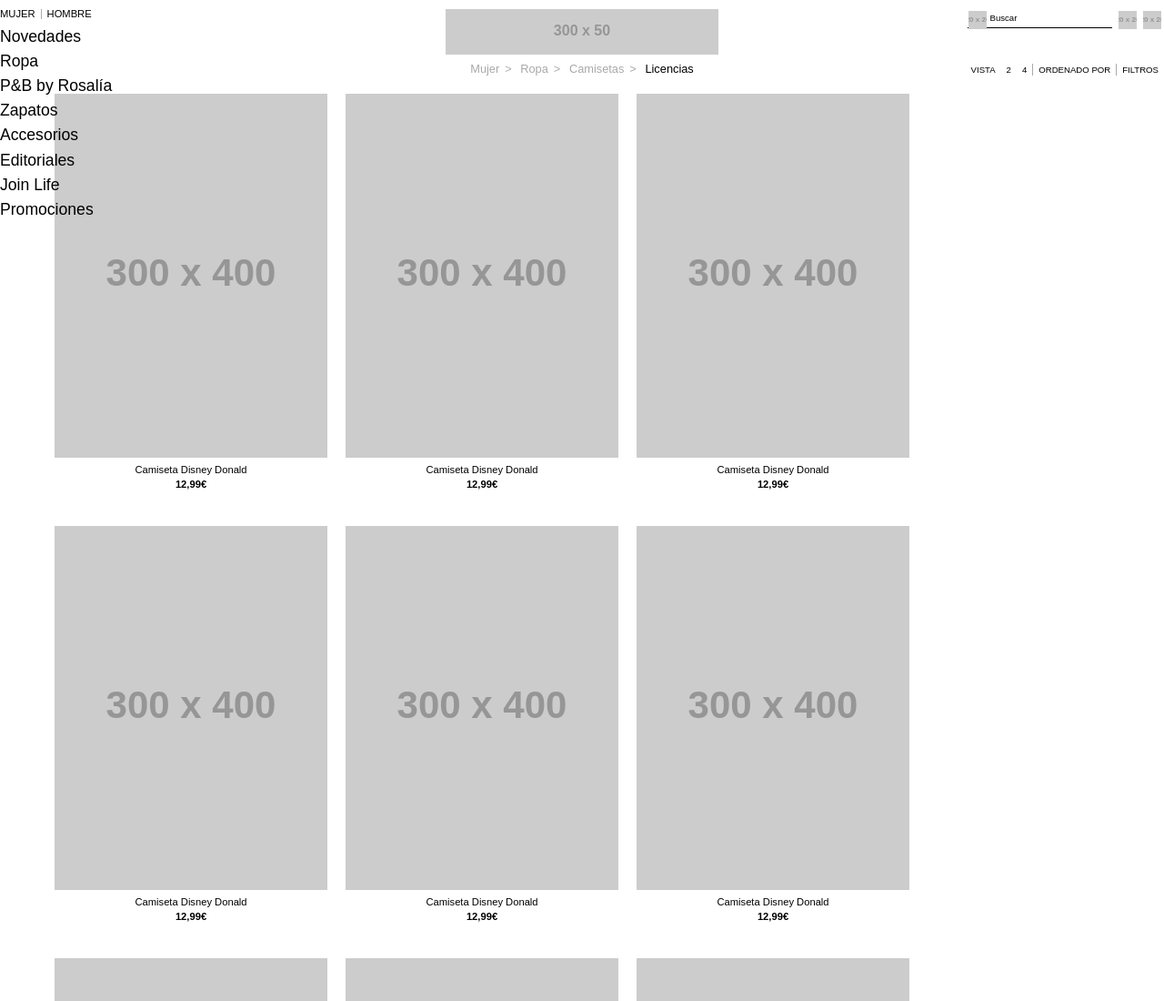
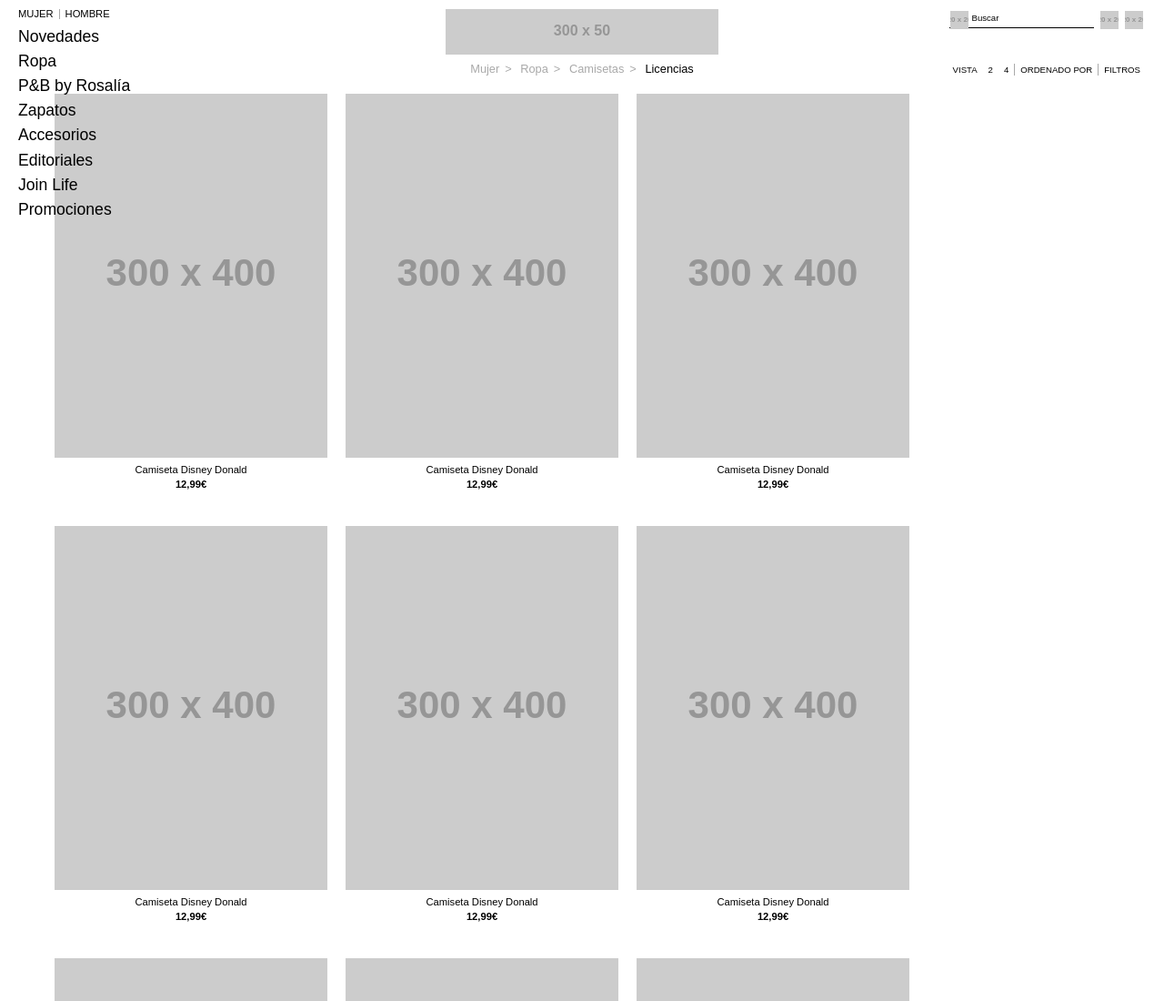
Before and after one commit to emanuelmunoz/tienda, a plain HTML site: page index.html in a window 1280 px wide. Shown: the top 1100 px of the page at 91% size. Drawn offline with Linux system fonts and the light colour scheme; placeholder pictures from the web are drawn by us.

Commit message:
fix overall padding

```diff
--- a/assets/css/styles.css
+++ b/assets/css/styles.css
@@ -26,6 +26,7 @@ header {
     height: 50px;
     margin-top: 10px;
     margin-bottom: 10px;
+    padding-inline: 20px;
     display: flex;
     justify-content: space-between;
 }
@@ -106,6 +107,7 @@ header {
 
 main {
     font-size: 0.8rem;
+    padding-inline: 20px;
 }
 .column-3 {
     width: 300px;
@@ -172,7 +174,7 @@ main {
 
 .product-gallery-wrapper {
     justify-content: space-around;
-    padding-inline: 50px;
+    padding-inline: 30px;
     padding-bottom: 60px;
 }
 
```
